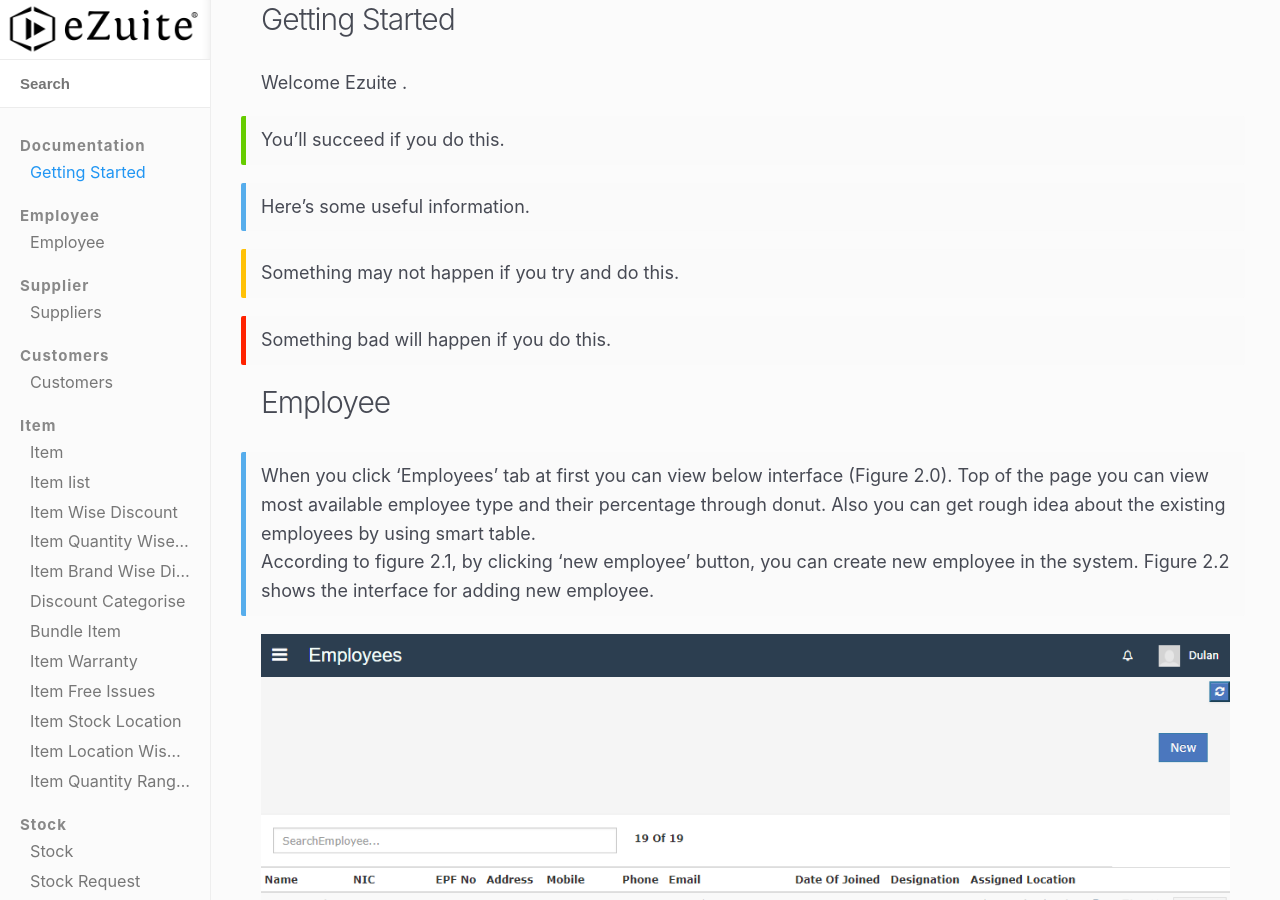
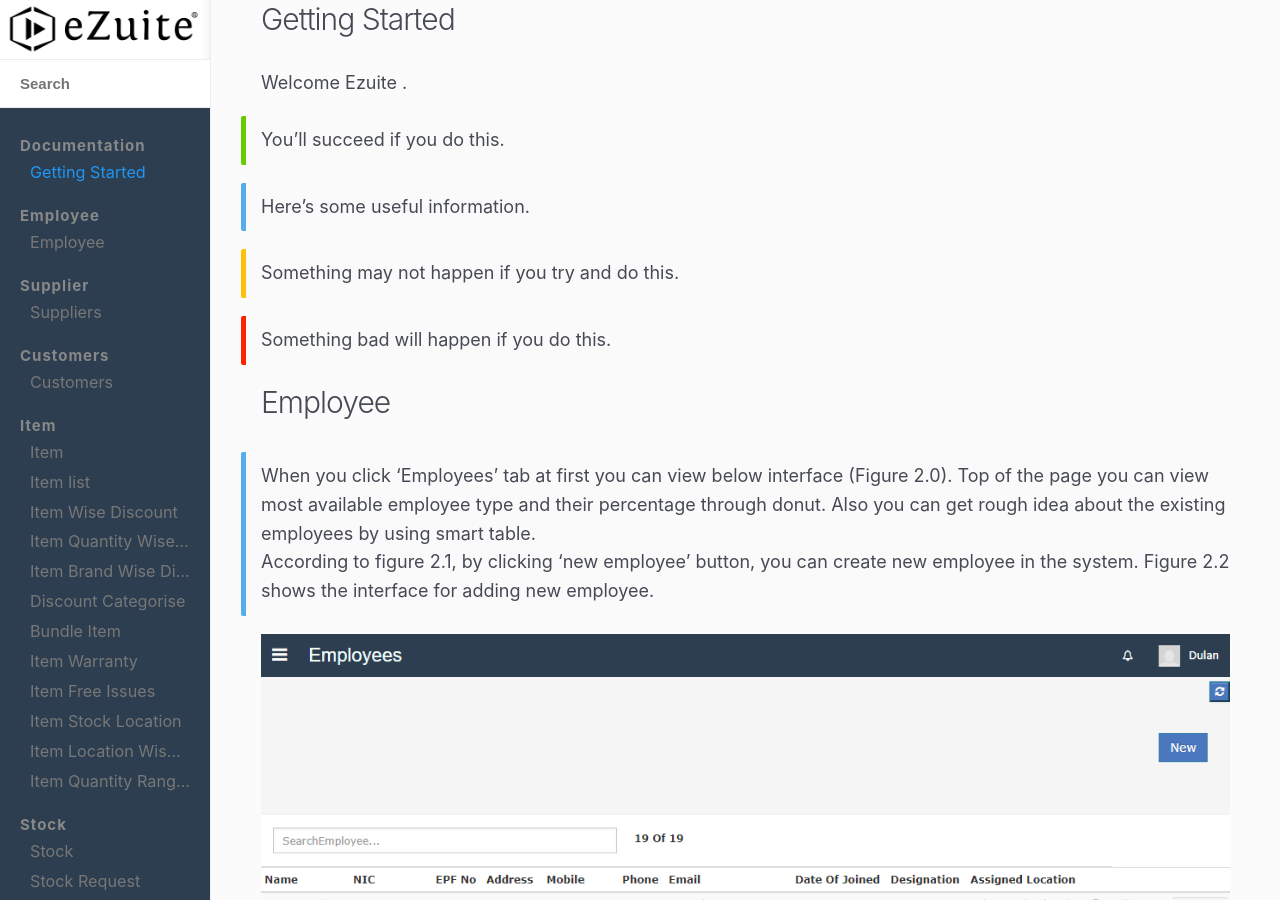
Before and after one commit to itdulan/Ezuite, a Jekyll site: the page built from index.html, in a window 1280 px wide and 900 px high. Built offline with Jekyll 4.4.1, drawn with Linux system fonts in a browser that asks for light colours; nearby versions of some CDN libraries.

Commit message:
first comm

```diff
--- a/_includes/sidebar.html
+++ b/_includes/sidebar.html
@@ -1,4 +1,4 @@
-<div id="sidebar" class="sidebar">
+<div id="sidebar" class="sidebar bcolour">
 	{% assign sorted_collections = site.collections | sort: "position" %}
 	{% for collection in sorted_collections %}
 		{% if collection.label != "posts" %}
```
